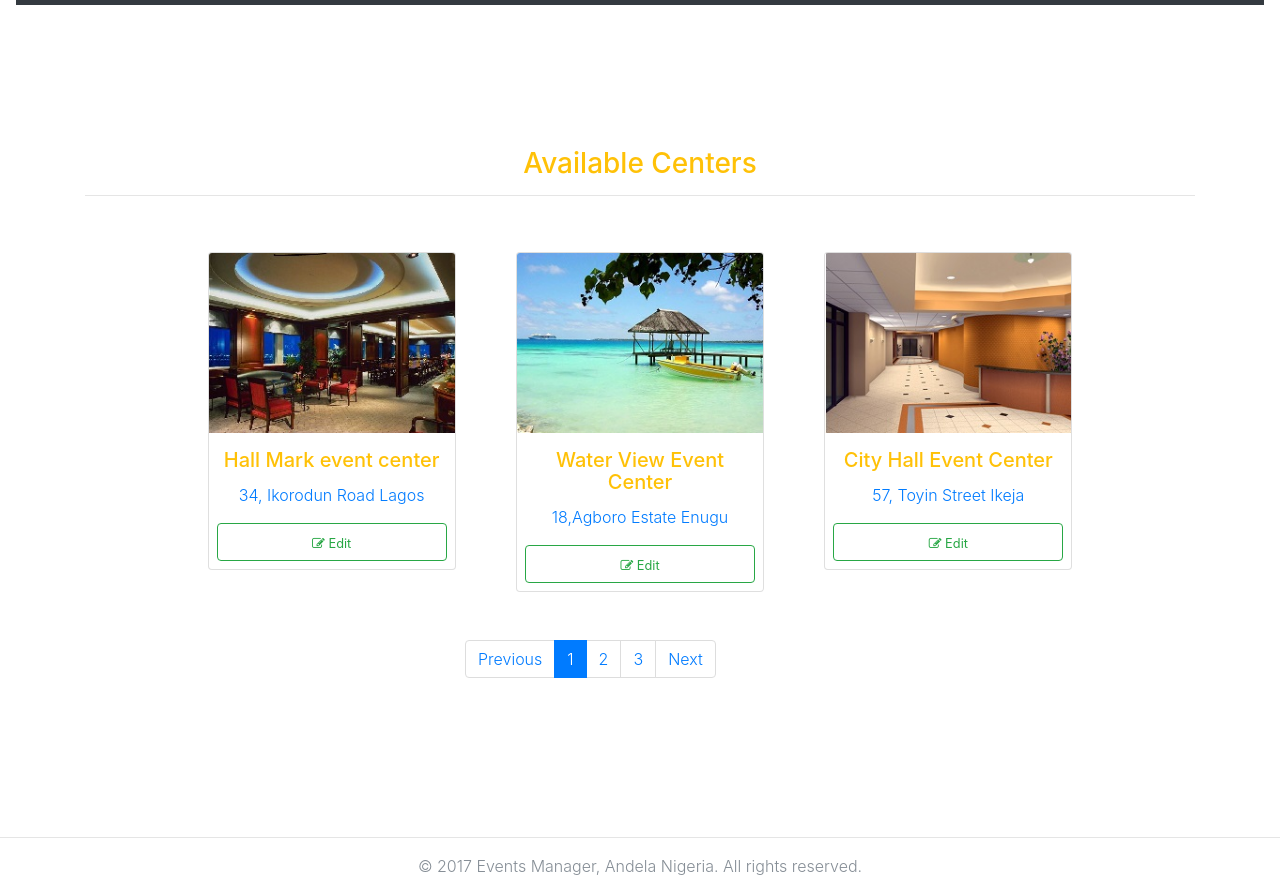
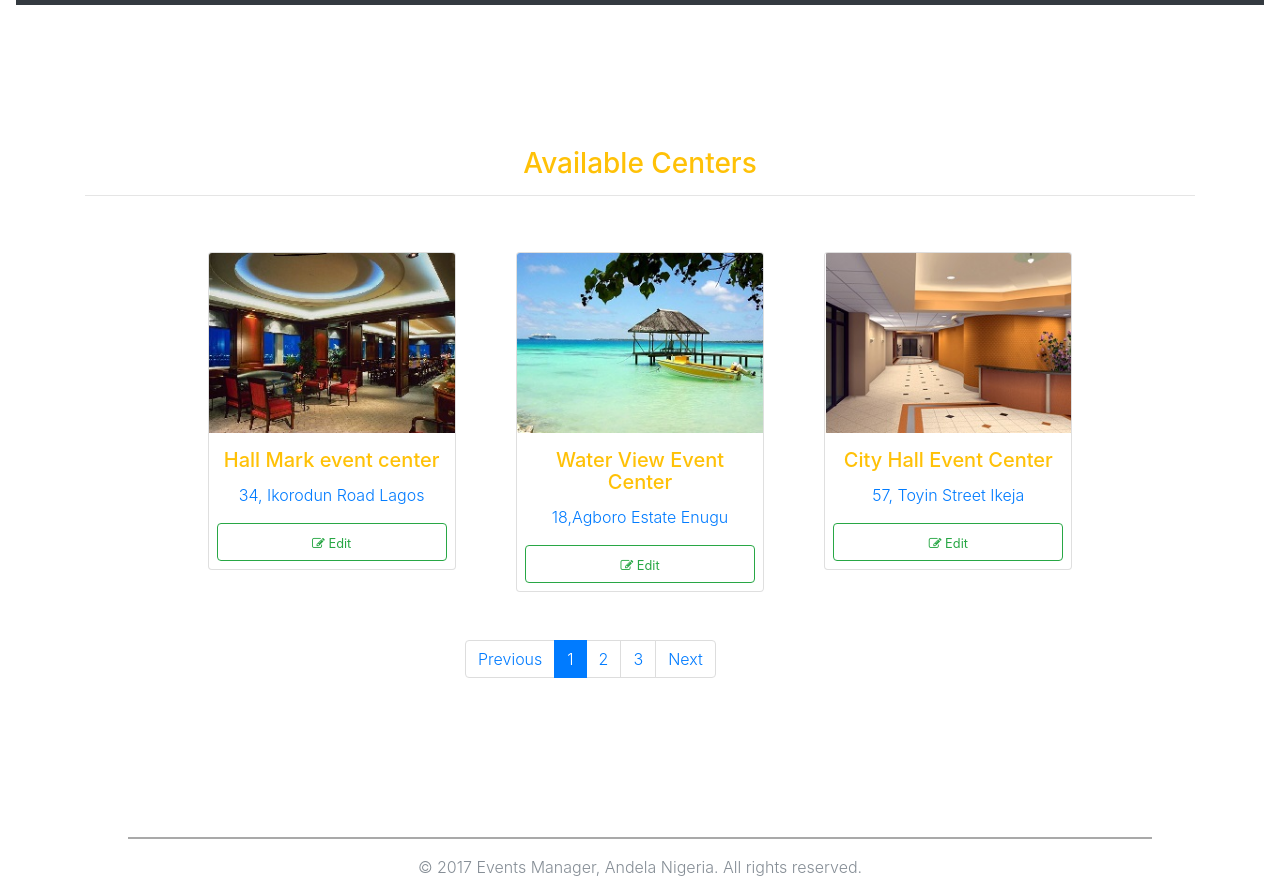
Before and after one commit to hnobi/Events-Manager, a plain HTML site: page template/edit_center.html in a window 1280 px wide. Shown: the part 67-946 px from the top of the page. Drawn offline with nearby package versions, Linux system fonts and the light colour scheme; a web font is replaced by a local one.

Commit message:
modifield edit_center page

```diff
--- a/template/edit_center.html
+++ b/template/edit_center.html
@@ -2,7 +2,7 @@
 <html lang="en">
 
 <head>
-    <title>Events Manager | AddEvents</title>
+    <title>Events Manager | EditEvents</title>
 
     <!-- Required meta tags -->
     <meta charset="utf-8">
@@ -210,27 +210,7 @@
     </div>
     </div>
 
-
-
-
-
-
-
-
-
-
-
-
-
-
-
-
-
-
-
-
-
-    <footer>
+    <footer id="copyright">
         <hr>
         <div class="container">
             <p class="text-center text-muted ">&copy; 2017 Events Manager, Andela Nigeria. All rights reserved.</p>
```
Also changed, not shown: 2 other files.
